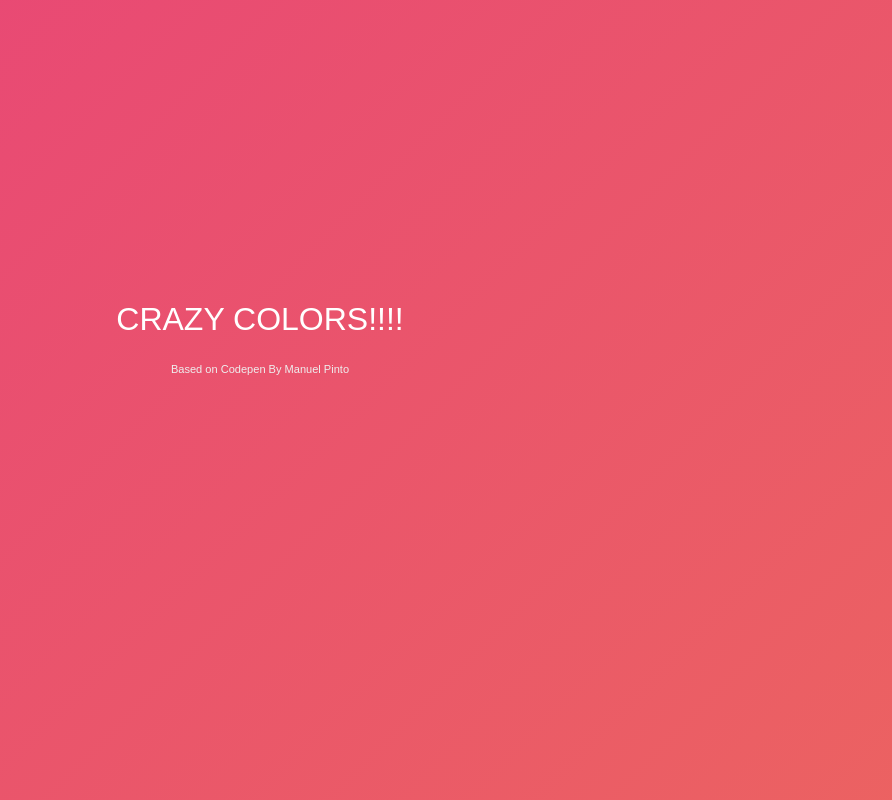
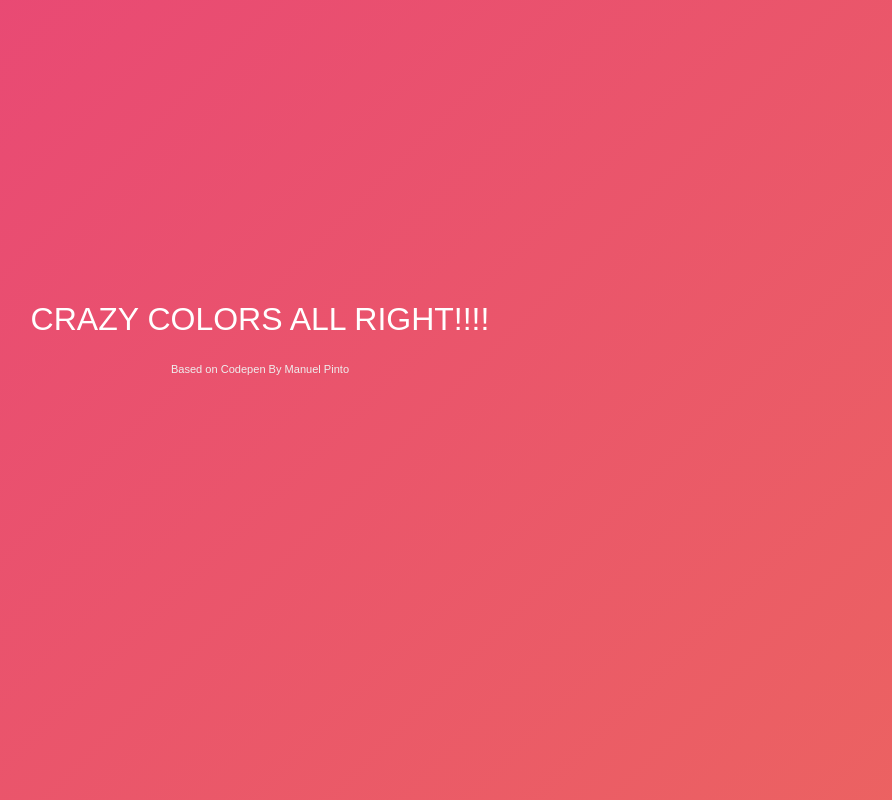
Before and after one commit to ilmariov/Testing-GitHub, a plain HTML site: page index.html in a window 1280 px wide. Shown: the whole page, without its empty margins (380-1272 px from the left). Drawn offline with Linux system fonts and the light colour scheme.

Commit message:
'all right' added

```diff
--- a/index.html
+++ b/index.html
@@ -9,7 +9,7 @@
 </head>
 <body>
     <div class="container">
-        <h1>CRAZY COLORS!!!!</h1>
+        <h1>CRAZY COLORS ALL RIGHT!!!!</h1>
         <h5><small>Based on Codepen By Manuel Pinto</small><a href="https://manuelpinto.in" target="_blank"></a></h5>
     </div>
 
```
